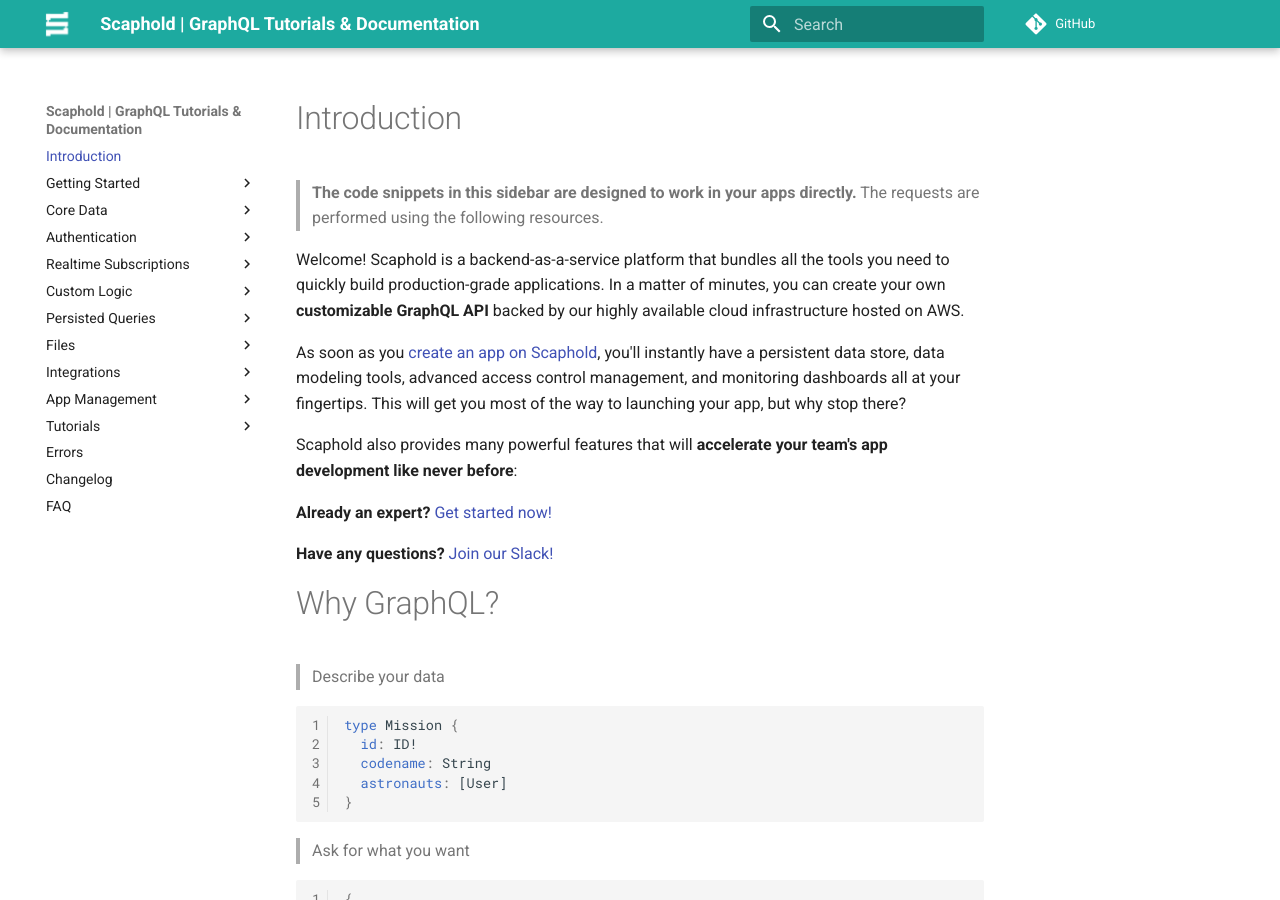
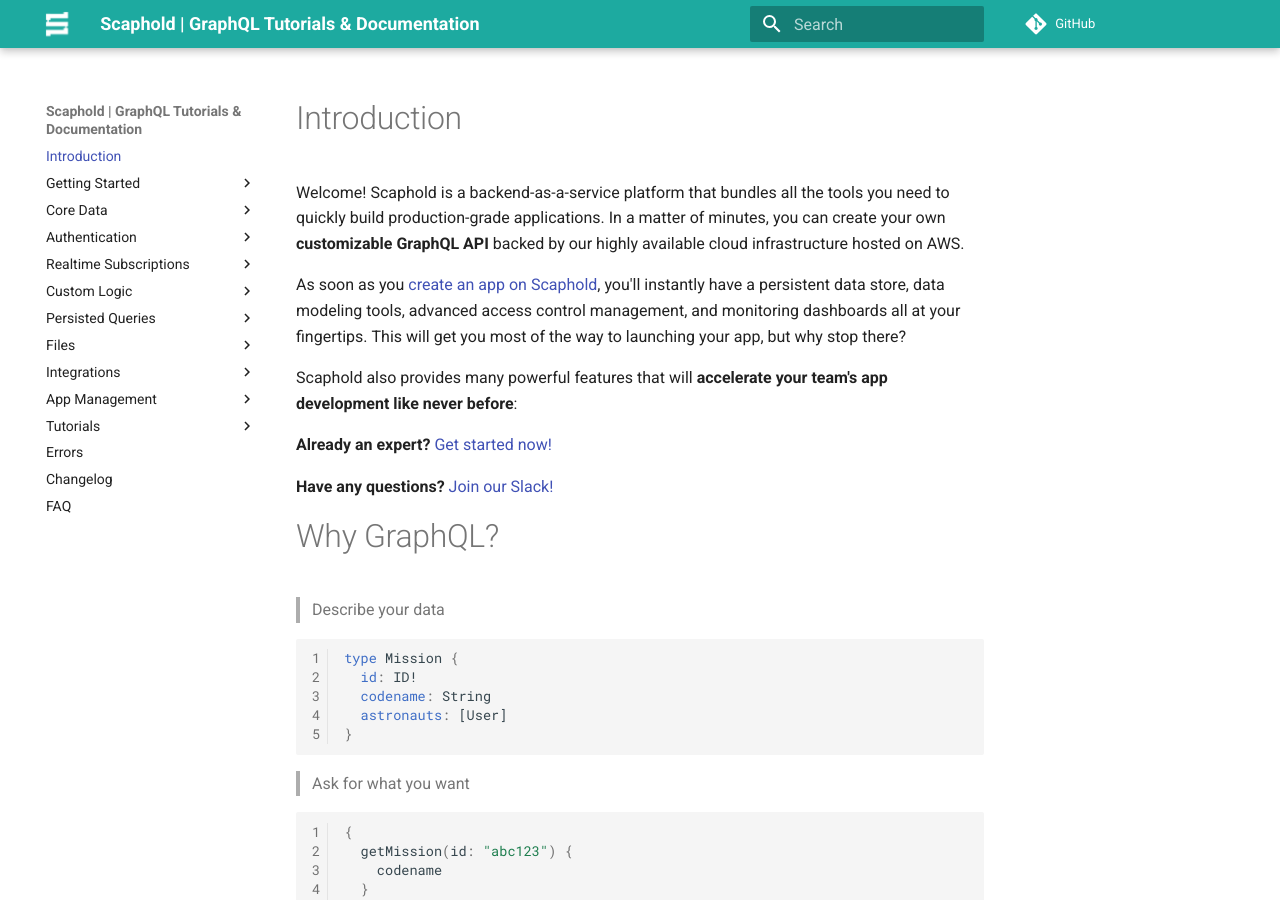
Before and after one commit to scaphold-io/scaphold-docs, an MkDocs documentation site: the page built from docs/index.md, in a window 1280 px wide and 900 px high. Built offline with MkDocs 1.6.1 and Material for MkDocs 9.7.7, drawn with Linux system fonts in a browser that asks for light colours; comment, search, counter and statistics services are not loaded; old or Windows-style settings are respelled for this version of MkDocs.

Commit message:
More updates

```diff
--- a/docs/index.md
+++ b/docs/index.md
@@ -1,6 +1,4 @@
 # Introduction
-
-> **The code snippets in this sidebar are designed to work in your apps directly.** The requests are performed using the following resources.
 
 Welcome! Scaphold is a backend-as-a-service platform that bundles all the tools you need to quickly build production-grade applications.
 In a matter of minutes, you can create your own **customizable GraphQL API** backed by our highly available cloud infrastructure hosted on AWS.
```
